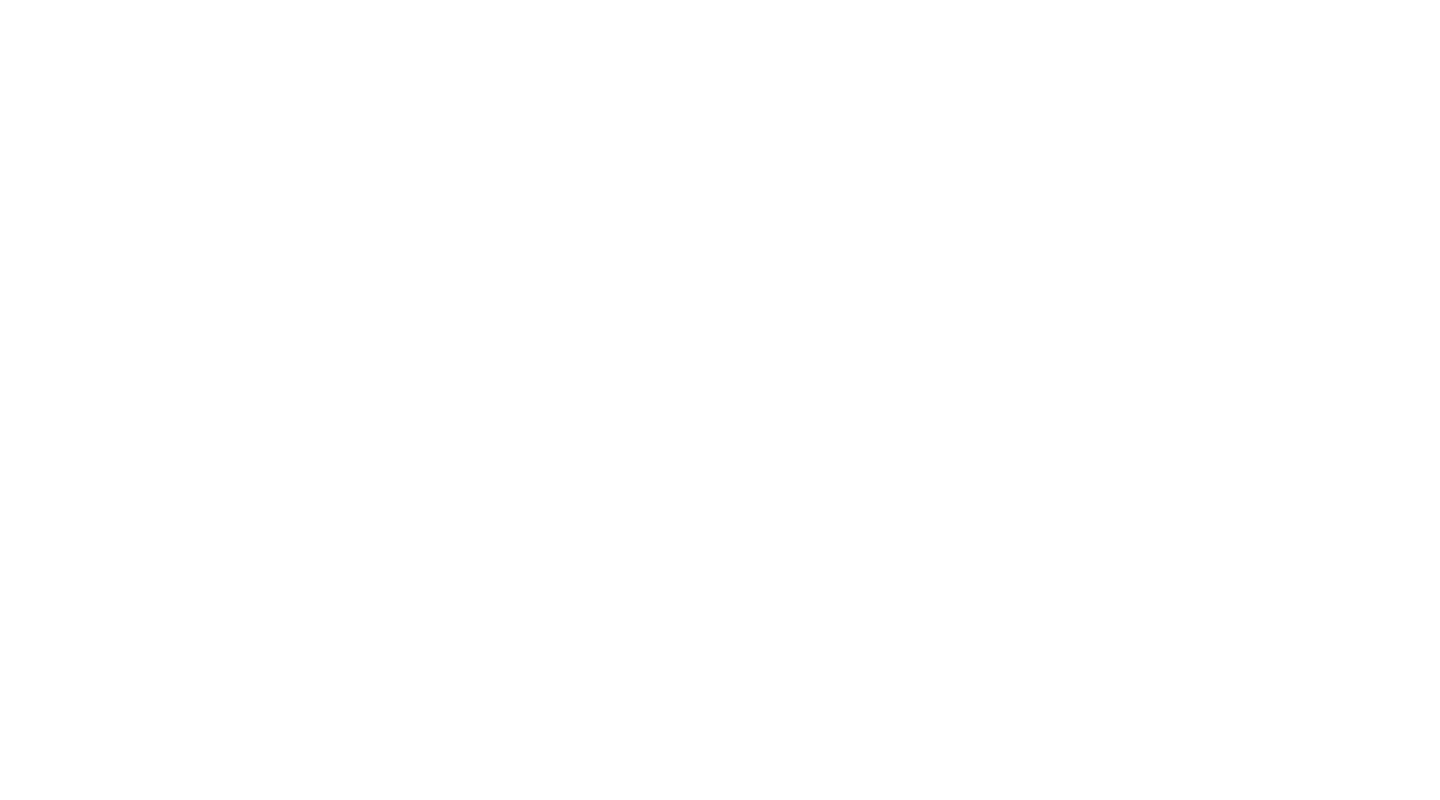
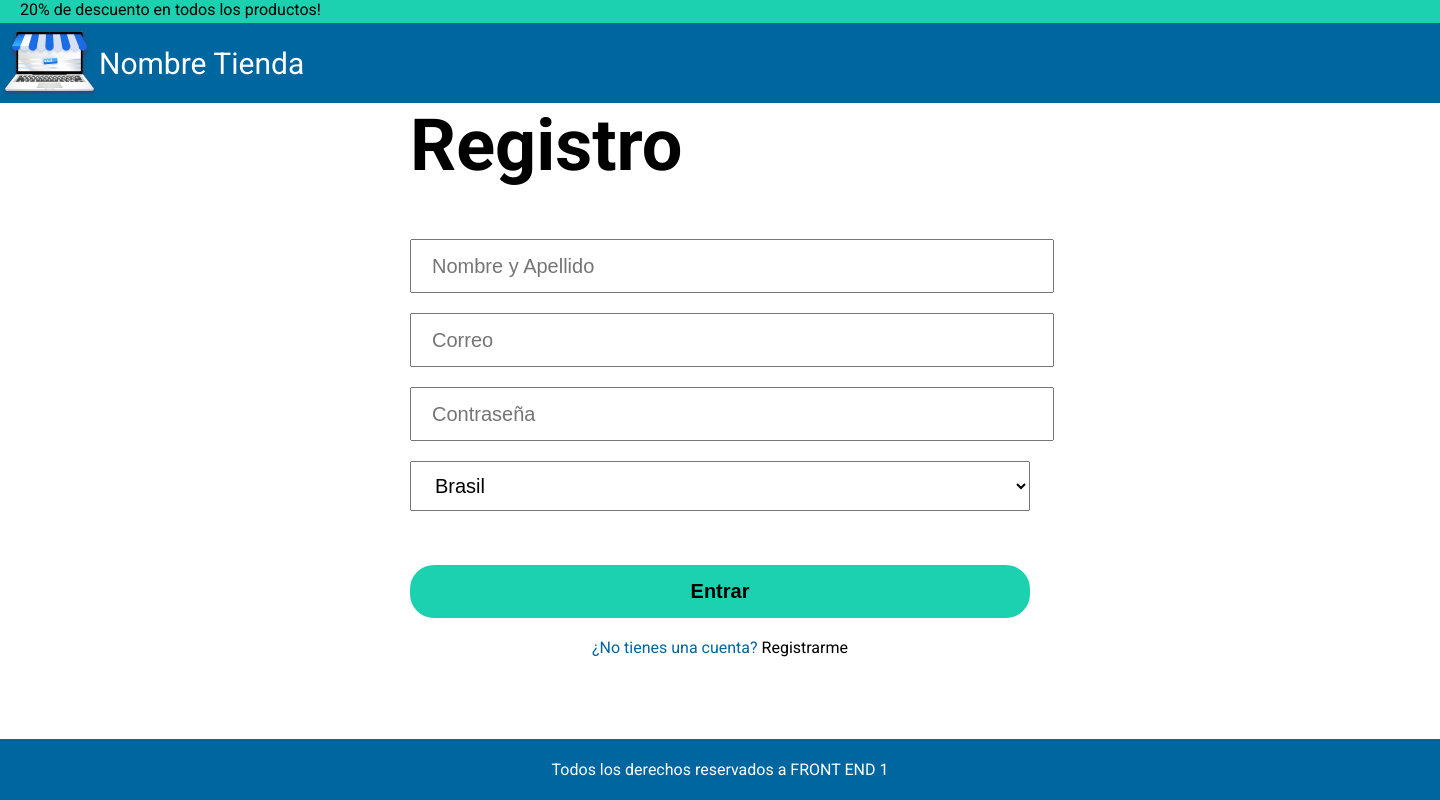
Before and after one commit to juliofranco91111/Clase-16-formularios, a plain HTML site: page register.html in a window 1280 px wide. Shown: the whole page, 1440 px wide, since content can reach past the window. Drawn offline with Linux system fonts and the light colour scheme.

Commit message:
in progress

```diff
--- a/css/styles.css
+++ b/css/styles.css
@@ -5,6 +5,8 @@
 
 body {
     font-family: 'Roboto';
+    position: relative;
+    height: 100vh
 }
 
 .bg-green {
@@ -18,6 +20,7 @@ body {
 header,
 section,
 footer {
+    margin: 0px auto;
     width: 1440px;
 }
 
@@ -27,6 +30,7 @@ header {
 
 .box-green {
     height: 23px;
+    padding-left: 20px;
 }
 
 .box-blue {
@@ -46,29 +50,62 @@ header {
 }
 
 section{
-    height: 100%;
+    display: flex;
+    flex-direction: column;
     align-items: center;
 }
 
 article {
     width: 620px;
-    margin: 15% auto;
-    height: 368px;
+    height: auto;
+    text-align: center;
+
 
 }
 
 h1 {
+    text-align: left;
     font-size: 72px;
+    margin-bottom: 51px;
 }
 
-input {
+input, select {
     display: block;
     margin: 20px auto;
     width: 100%;
-    height: 60px;
+    height: 50px;
+    font-size: 20px;
+    padding-left: 20px;
+}
+
+article button{
+    width: 620px;
+    border: none;
+    border-radius: 24px;
+    height: 53px;
+    font-weight: bold;
+font-size: 20px;
+margin-top: 34px;
+margin-bottom: 20px;
+}
+article a {
+    text-decoration: none;
+
+    color: #00669F;
 }
 
 footer{
-    position: fixed;
+    width: 100%;
+    position: absolute;
     bottom: 0px;
+    height: 61px;
+    line-height: 61px;
+    color: #FFFFFF;
+    text-align: center;
+
 }
+
+footer>.bg-blue{
+    width: 1440px;
+    margin: 0px auto;
+}
--- a/register.html
+++ b/register.html
@@ -4,10 +4,51 @@
     <meta charset="UTF-8">
     <meta http-equiv="X-UA-Compatible" content="IE=edge">
     <meta name="viewport" content="width=device-width, initial-scale=1.0">
-    <title>Register</title>
+    <title>Registro </title>
     <link rel="stylesheet" href="css/styles.css">
+      <!-- Font -->
+      <link rel="preconnect" href="https://fonts.gstatic.com">
+      <link href="https://fonts.googleapis.com/css2?family=Roboto:wght@400;700&display=swap" rel="stylesheet">
+
 </head>
 <body>
+    <header>
+        <div class="bg-green box-green">
+            20% de descuento en todos los productos!
+        </div>
+        <div class="bg-blue box-blue">
+            <div class="logo">
+                <div class='img-logo'>
+                    <img src="img/logo.png" alt="">
+                </div>
+                <div class='logo-text'>Nombre Tienda</div>
+            </div>
 
+        </div>
+    </header>
+
+    <section>
+        <article>
+
+                <h1>Registro</h1>
+                <input placeholder="Nombre y Apellido" type="text">
+                <input placeholder="Correo" name="mail" type="email">
+                <input placeholder="Contraseña" name="password" type="password">
+                <select name="pais" id="pais">
+                    <option value="Brasil">Brasil</option>
+                    <option value="Colombia">Colombia</option>
+                    <option value="Argentina">Argentina</option>
+                </select>
+
+                <button class="bg-green">Entrar</button>
+                <a href="register.html">¿No tienes una cuenta?</a> Registrarme
+        </article>
+    </section>
+
+    <footer>
+        <div class="bg-blue">
+            Todos los derechos reservados a FRONT END 1
+        </div>
+    </footer>
 </body>
 </html>
```
Also changed, not shown: login.html (+10 -8 lines).
